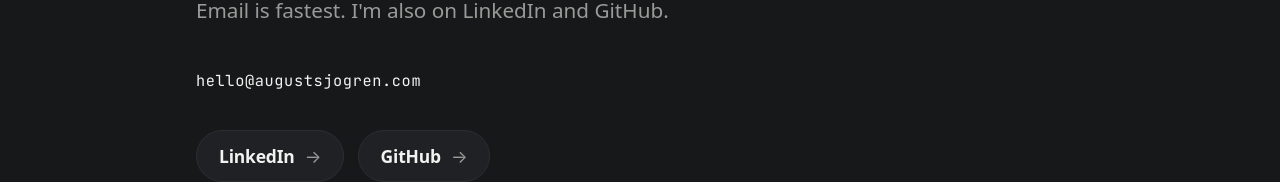
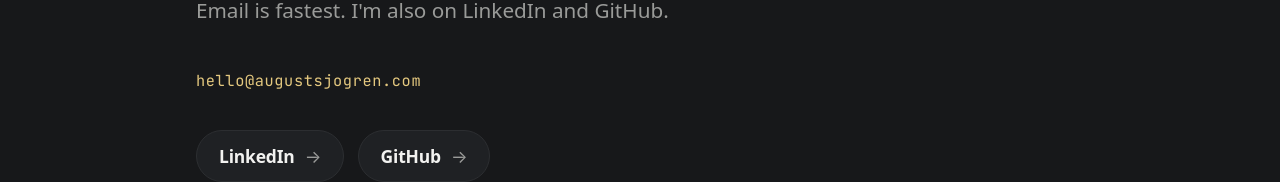
Before and after one commit to augustsjogren/portfolio, a React (Vite) app: page /contact in a window 1280 px wide. Shown: the part 293-475 px from the top of the page. Built offline with nearby package versions, Linux system fonts and the light colour scheme.

Commit message:
Contact: email address link in accent color

```diff
--- a/src/pages/page.module.css
+++ b/src/pages/page.module.css
@@ -86,12 +86,12 @@
 }
 
 .page-email a {
-  color: var(--ink);
+  color: var(--accent);
   text-decoration: none;
 }
 
 .page-email a:hover {
-  color: var(--accent);
+  color: var(--ink);
 }
 
 .page-footer {
```
